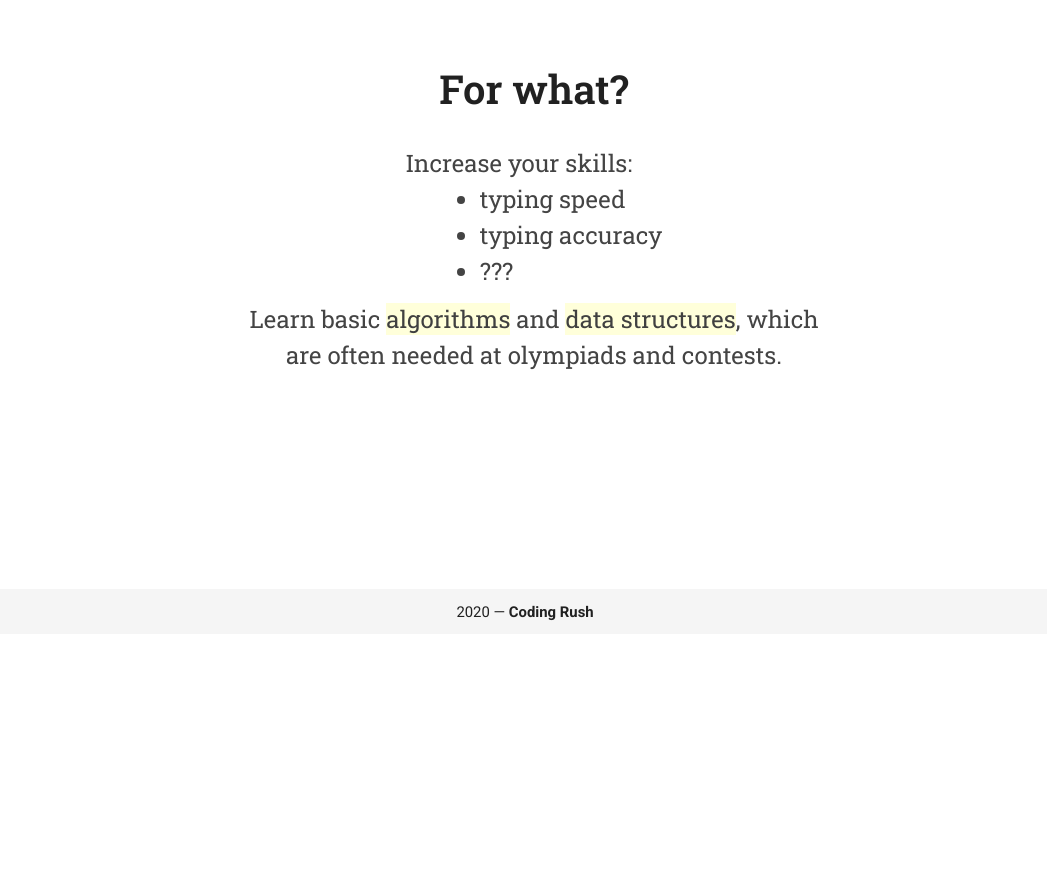
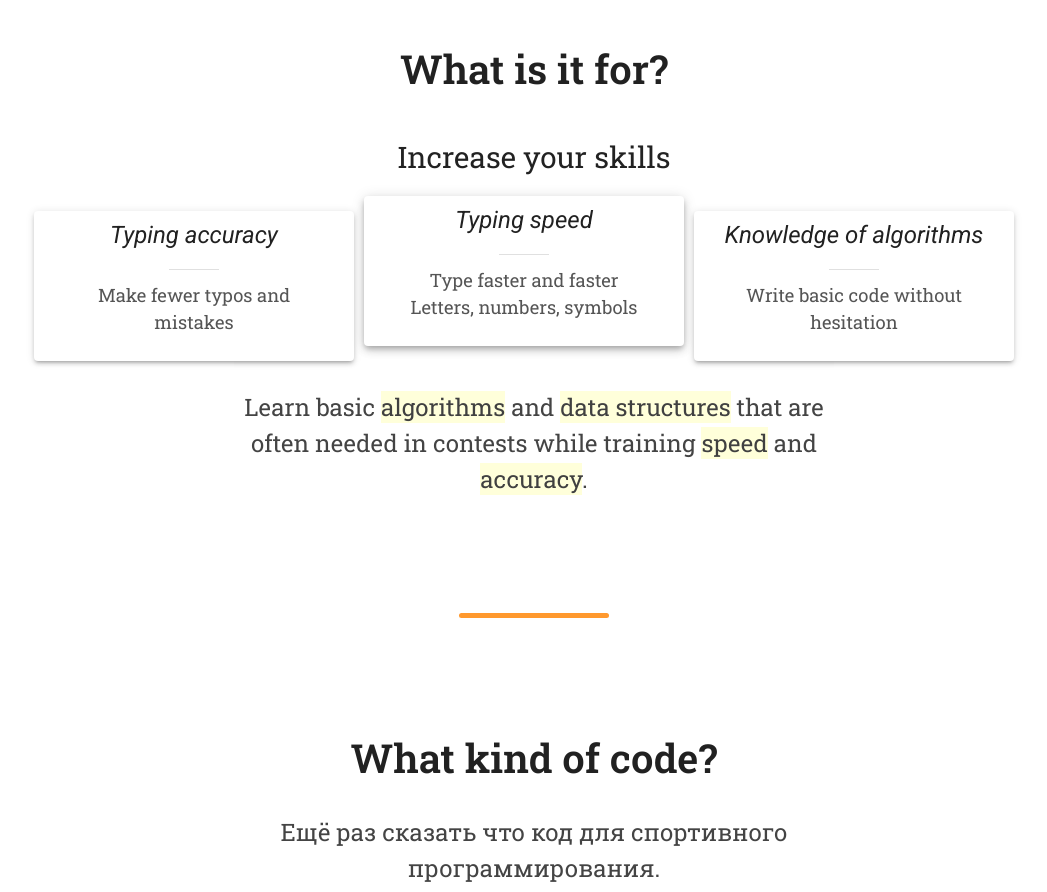
Before and after one commit to NightReal/coding-rush, a Vue app in the folder frontend/: page / in a window 1280 px wide. Shown: the part 1880-2772 px from the top of the page, without its empty margins (115-1162 px from the left). Before the commit the page ends 2514 px from the top, so only its background shows below. Built offline with nearby package versions, Linux system fonts and the light colour scheme.

Commit message:
Renamed titles. Added pretty list in "what" section. Added plan for "what kind of code". Updated header spacing.

```diff
--- a/frontend/src/components/Main.vue
+++ b/frontend/src/components/Main.vue
@@ -3,7 +3,7 @@
     <v-sheet id="big-header" class="pa-0 ma-0" elevation="4" color="primary" dark>
       <img id="header-title" alt="Coding Rush" src="@/assets/text-light-930x160.png"/>
       <v-container id="header-content" class="pa-0 ma-0">
-        <v-container id="header-texts" class="pa-0 ma-0 mb-16 ml-16 mr-n16">
+        <v-container id="header-texts" class="pa-0 ma-0 mb-16 ml-16">
           <v-container id="header-text-big" class="pa-0 ma-0">
             {{ 'Competitive' }} <br>
             {{ '\xa0\xa0\xa0coding' }} <br>
@@ -13,14 +13,15 @@
             Improve your coding skills
           </v-container>
         </v-container>
-        <v-container class="pa-0 ma-0 mt-8 mr-10 ml-n10" style="width: auto">
-          <LoginForm style="margin-left: 100px"/>
+        <div style="max-width: 10vw; min-width: 10vw; height: 0"></div>
+        <v-container class="pa-0 ma-0 mt-8 mr-10" style="width: auto">
+          <LoginForm class="pa-0 ma-0"/>
         </v-container>
       </v-container>
       <v-img id="header-logo" transition="scroll-x-transition"
              src="@/assets/logo-light-430x430.png"></v-img>
     </v-sheet>
-    <v-container style="min-width: 100vw; margin-top: 180px; padding-left: 30px;
+    <v-container style="min-width: 100vw; margin-top: 160px; padding-left: 30px;
     display: flex; align-items: center; flex-direction: column; padding-bottom: 200px;">
       <v-card class="card" rounded="lg" width="600px" elevation="6">
         <v-container class="px-10 pt-4 pb-5">
@@ -36,28 +37,51 @@
       </p>
       <PrettyDivider/>
       <v-card class="card" flat>
-        <p class="card-title">For whom?</p>
+        <p class="card-title">Who is it for?</p>
         <p class="card-content"> ???? For competitive programmers who wants to increase their coding
                                  skills. ???? </p>
         <p class="card-content"></p>
       </v-card>
       <PrettyDivider/>
       <v-card class="card" flat>
-        <p class="card-title">For what?</p>
+        <p class="card-title">What is it for?</p>
         <v-container class="pa-0 card-content" style="text-align: left; display: flex;
             flex-direction: column; align-items: center;">
-          <v-container class="pa-0 pb-3" style="width: auto">
-            Increase your skills:
-            <ul style="margin-left: 50px">
-              <li>typing speed</li>
-              <li>typing accuracy</li>
-              <li>???</li>
-            </ul>
+          <p class="card-subtitle">Increase your skills</p>
+          <v-container class="pa-0 mb-7"
+                       style="display: flex; justify-content: space-between; min-width: 980px;
+                              margin-left: -200px; height: 165px; align-items: flex-end">
+            <v-card class="list-card-3" elevation="3">
+              <p class="list-item-title">Typing accuracy</p>
+              <v-divider style="width: 50px"></v-divider>
+              <p class="list-item-content">Make fewer typos and mistakes</p>
+            </v-card>
+            <v-card class="list-card-3" elevation="5" style="align-self: flex-start">
+              <p class="list-item-title">Typing speed</p>
+              <v-divider style="width: 50px"></v-divider>
+              <p class="list-item-content">Type faster and faster<br>Letters, numbers, symbols</p>
+            </v-card>
+            <v-card class="list-card-3" elevation="3">
+              <p class="list-item-title">Knowledge of algorithms</p>
+              <v-divider style="width: 50px"></v-divider>
+              <p class="list-item-content">Write basic code without hesitation</p>
+            </v-card>
           </v-container>
-          <p style="text-align: center">Learn basic <span>algorithms</span>
-                                        and <span>data structures</span>, which are often
-                                        needed at olympiads and contests.</p>
+          <p style="text-align: center">Learn basic <span>algorithms</span> and <span>data
+                                        structures</span> that are often needed in contests while
+                                        training <span>speed</span> and <span>accuracy</span>.</p>
         </v-container>
+      </v-card>
+      <PrettyDivider/>
+      <v-card class="card" flat>
+        <p class="card-title">What kind of code?</p>
+        <p class="card-content">Ещё раз сказать что код для спортивного программирования.<br>
+                                Привести примеры а-ля "от Z-функции до Линката".<br>
+                                Сказать какие есть темы (Графы, Строки, Геома, что там ещё бывает)
+                                                                                      <br>
+                                Весь код для написания доступен на C++, но некоторые алгоритмы также
+                                доступны на Python 3, и что там ещё я хз.
+        </p>
       </v-card>
     </v-container>
   </v-container>
@@ -84,7 +108,7 @@ export default {
 </script>
 <style scoped>
 
-@import url('https://fonts.googleapis.com/css?family=Roboto+Slab:400,600');
+@import url('https://fonts.googleapis.com/css2?family=Roboto+Slab:wght@400;600&family=Roboto:ital@1&display=swap');
 
 #big-header {
   height: 750px;
@@ -107,7 +131,7 @@ export default {
   display: flex;
   align-items: center;
   flex-direction: row;
-  justify-content: space-evenly;
+  justify-content: center;
 }
 
 #header-texts {
@@ -153,10 +177,19 @@ export default {
   text-align: center;
 }
 
+.card-subtitle {
+  font-size: 1.85rem;
+  font-family: Roboto Slab, serif;
+  font-weight: 400;
+  margin-top: 10px;
+  text-align: center;
+  color: #222222;
+}
+
 .card-content {
   font-size: 1.5rem;
   font-family: Roboto Slab, serif;
-  font-weight: 200;
+  font-weight: 400;
   margin-top: 10px;
   text-align: center;
   color: #444444;
@@ -167,4 +200,35 @@ span {
   color: #404040;
 }
 
+.list-card-3 {
+  min-width: 320px;
+  max-width: 320px;
+  min-height: 150px;
+  max-height: 150px;
+  border-radius: 10px;
+  display: flex;
+  flex-direction: column;
+  align-items: center;
+}
+
+.list-item-title {
+  font-size: 1.5rem;
+  font-family: Roboto, sans-serif;
+  font-style: italic;
+  font-weight: 400;
+  margin-top: 6px;
+  text-align: center;
+}
+
+.list-item-content {
+  font-size: 1.15rem;
+  font-family: Roboto Slab, serif;
+  font-weight: 400;
+  margin-top: 12px;
+  margin-left: 22px;
+  margin-right: 22px;
+  text-align: center;
+  color: #555555;
+}
+
 </style>
```
